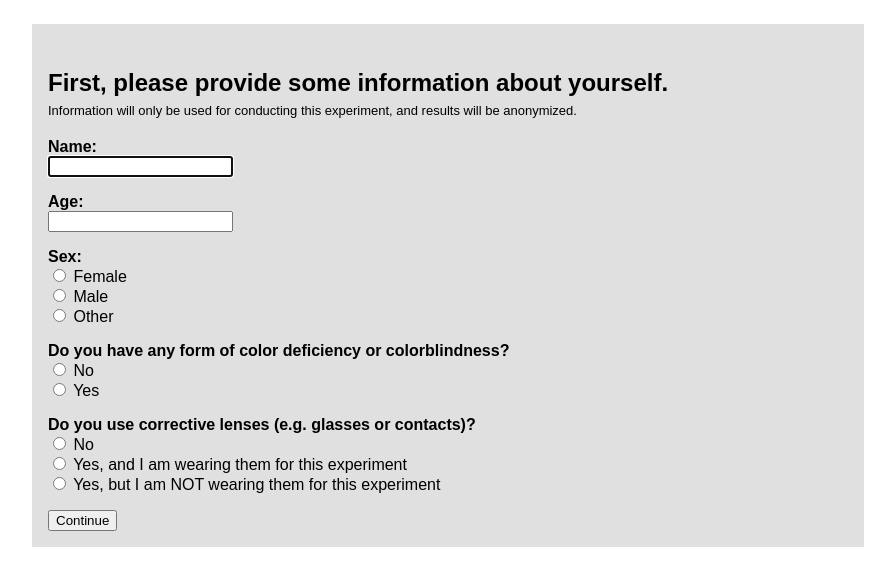
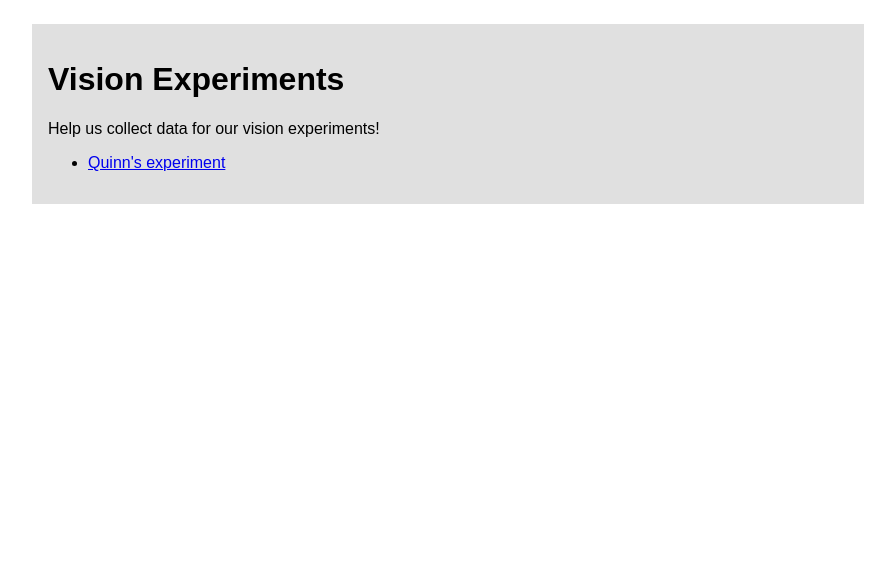
Before and after one commit to grm4871/vpi-experiment-engine, a Flask app: page / in a window 1280 px wide. Shown: the top 586 px of the page, without its empty margins (192-1087 px from the left). Run offline with Flask 2, Linux system fonts and the light colour scheme.

Commit message:
Rearrange files again to enable modular experiments
Each person's experiment stuff can now go in its own folder, with
common code in a shared place. I've ported my experiment over to the
new structure.

```diff
--- a/backend/website/__init__.py
+++ b/backend/website/__init__.py
@@ -18,7 +18,9 @@ def create_app():
     app.secret_key = secret_key
 
     from .views import views
+    app.register_blueprint(views)
 
-    app.register_blueprint(views, url_prefix='/')
+    from .quinn.views import views as quinn_views
+    app.register_blueprint(quinn_views)
 
     return app
--- a/backend/website/templates/quinn/experiment.html
+++ b/backend/website/quinn/templates/experiment.html
@@ -3,13 +3,13 @@
 <head>
     <meta charset="UTF-8">
     <meta name="viewport" content="width=device-width, initial-scale=1.0">
-    <link rel="stylesheet" href="/static/quinn/css/style.css">
+    <link rel="stylesheet" href="{{url_for('.static', filename='style.css')}}">
     <title>Color Vision Experiment</title>
 </head>
 <body>
     <div id="crosshair"></div>
 
-    <script src="/static/quinn/js/rgb-lab/color.js"></script>
-    <script src="/static/quinn/js/script.js"></script>
+    <script src="{{url_for('.static', filename='rgb-lab/color.js')}}"></script>
+    <script src="{{url_for('.static', filename='script.js')}}"></script>
 </body>
 </html>
--- a/backend/website/templates/quinn/index.html
+++ b/backend/website/quinn/templates/index.html
@@ -1,4 +1,4 @@
-{% extends "index.html" %}
+{% extends "index_template.html" %}
 {% block title %}Color Vision Experiment{% endblock %}
 {% block description %}
     <p>
--- a/backend/website/templates/index.html
+++ b/backend/website/templates/index_template.html
@@ -3,7 +3,7 @@
 <head>
     <meta charset="UTF-8">
     <meta name="viewport" content="width=device-width, initial-scale=1.0">
-    <link rel="stylesheet" href="/static/main/css/style.css">
+    <link rel="stylesheet" href="{{url_for('static', filename='style.css')}}">
     <title>{% block title %}{% endblock %}</title>
 </head>
 <body>
@@ -37,7 +37,5 @@
             <input type="submit" value="Continue">
         </form>
     </div>
-
-    <!--<script src="/static/main/js/script.js"></script>-->
 </body>
 </html>
--- /dev/null
+++ b/backend/website/templates/site_home.html
@@ -0,0 +1,22 @@
+<!DOCTYPE html>
+<html lang="en">
+<head>
+    <meta charset="UTF-8">
+    <meta name="viewport" content="width=device-width, initial-scale=1.0">
+    <link rel="stylesheet" href="{{url_for('static', filename='style.css')}}">
+    <title>Vision Experiments</title>
+</head>
+<body>
+    <div class="content-wrap">
+        <h1>Vision Experiments</h1>
+
+        <p>Help us collect data for our vision experiments!</p>
+
+        <ul>
+            {%- for name in ['Quinn'] %}
+                <li><a href="{{url_for(name.lower()+'.main')}}">{{name}}'s experiment</a></li>
+            {%- endfor %}
+        </ul>
+    </div>
+</body>
+</html>
--- a/backend/website/views.py
+++ b/backend/website/views.py
@@ -6,93 +6,10 @@ import random as rand #paul
 views = Blueprint('views', __name__)
 
 
-INITIAL_QUESTIONS = {
-    'name': dict(
-        type='text',
-        label='Name:',
-    ),
-    'age': dict(
-        type='number',
-        label='Age:',
-    ),
-    'sex': dict(
-        type='radio',
-        label='Sex:',
-        options=[
-            ('female', 'Female'),
-            ('male',   'Male'),
-            ('other',  'Other'),
-        ],
-    ),
-    'color': dict(
-        type='radio',
-        label='Do you have any form of color deficiency or colorblindness?',
-        options=[
-            ('no',  'No'),
-            ('yes', 'Yes'),
-        ],
-    ),
-    'lenses': dict(
-        type='radio',
-        label='Do you use corrective lenses (e.g. glasses or contacts)?',
-        options=[
-            ('no',              'No'),
-            ('yes_wearing',     'Yes, and I am wearing them for this experiment'),
-            ('yes_not_wearing', 'Yes, but I am NOT wearing them for this experiment'),
-        ],
-    ),
-}
-
-
 # gets landing page
 @views.route("/")
 def home():
-    """
-    :return: index template
-    """
-    return render_template("index.html", questions=INITIAL_QUESTIONS)
-
-# gets experiment
-@views.route("/experiment", methods=['POST', 'GET'])
-def experiment():
-    if request.method == 'POST':
-        # store the form data in the user's session
-        form_data = request.form
-        for field in INITIAL_QUESTIONS.keys():
-            session[field] = form_data[field]
-
-    elif request.method == 'GET':
-        # TODO: if the user hasn't done the initial questions,
-        # redirect them to the home page
-        ...
-
-    # show the experiment page
-    return render_template("experiment.html")
-
-
-@views.route("/quinn/", methods=['POST', 'GET'])
-def quinn():
-    if request.method == 'POST':
-        # store the form data in the user's session
-        form_data = request.form
-        for field in INITIAL_QUESTIONS.keys():
-            session[field] = form_data[field]
-
-        # redirect to the experiment page
-        return redirect(url_for('.quinn_experiment'))
-
-    elif request.method == 'GET':
-        # show the experiment page
-        return render_template("quinn/index.html", questions=INITIAL_QUESTIONS)
-
-@views.route("/quinn/experiment")
-def quinn_experiment():
-    # if the user hasn't done the initial questions,
-    # redirect them to the home page
-    if not all(field in session for field in INITIAL_QUESTIONS.keys()):
-        return redirect(url_for('.quinn'))
-
-    return render_template("quinn/experiment.html")
+    return render_template("site_home.html")
 
 
 NUM_SAT_EXPERIMENTS = 12
```
Also changed, not shown: backend/website/common.py (added, +75 -0 lines), backend/website/quinn/views.py (added, +23 -0 lines), backend/website/templates/experiment.html (deleted, +0 -14 lines), backend/website/quinn/static/rgb-lab/LICENSE.txt (renamed from backend/website/static/quinn/js/rgb-lab/LICENSE.txt), backend/website/quinn/static/rgb-lab/color.js (renamed from backend/website/static/quinn/js/rgb-lab/color.js), backend/website/quinn/static/script.js (renamed from backend/website/static/quinn/js/script.js), backend/website/quinn/static/style.css (renamed from backend/website/static/quinn/css/style.css), backend/website/static/style.css (renamed from backend/website/static/main/css/style.css).
